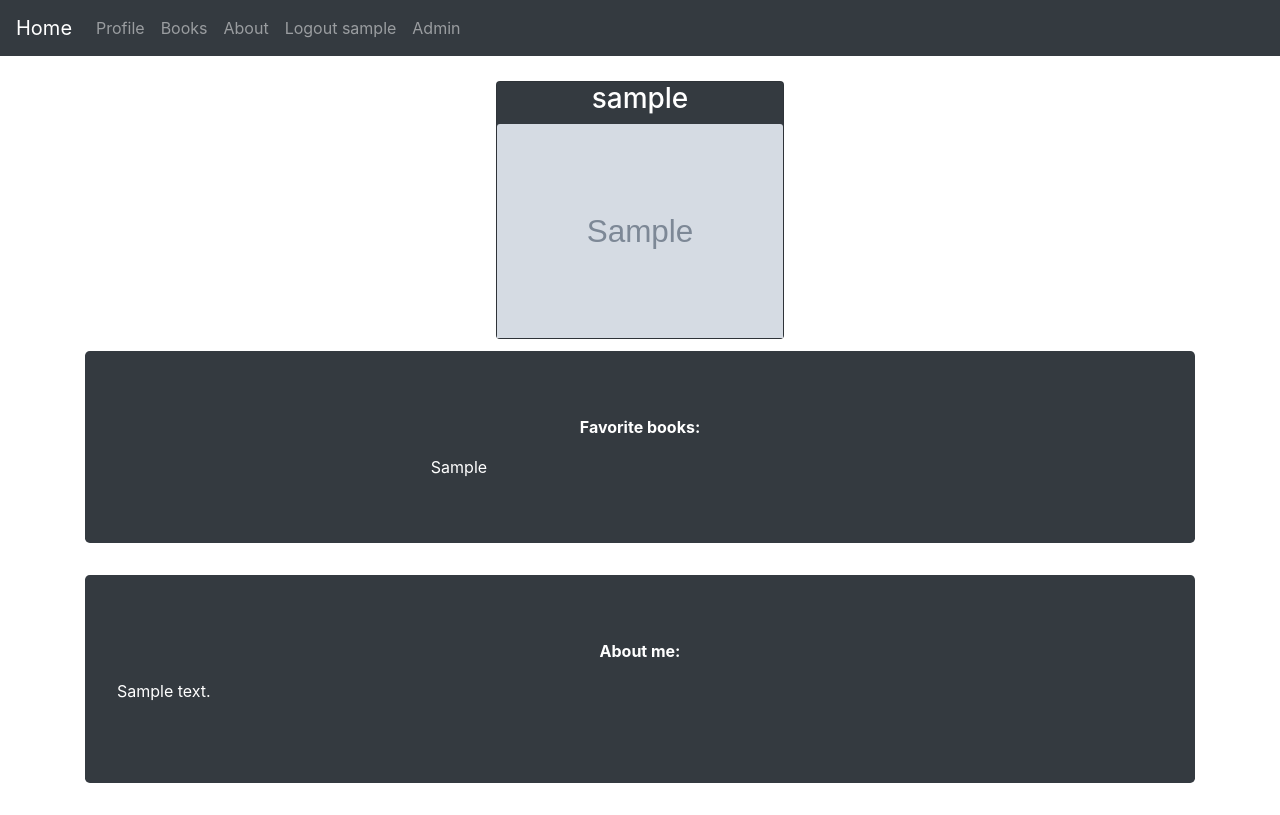
After one commit to ChicoState/readerhub, a Django app: page /personalization/profile/ in a window 1280 px wide. The commit adds this page. Run offline with Django 4.2, Linux system fonts and the light colour scheme; a user stored in the database is signed in; tables that the repository leaves empty hold one stand-in row (values such as "Sample post"); grey boxes marked "Sample" are stand-in pictures; some libraries are stand-ins or nearby versions.

Commit message:
very rudimentary working model of user

```diff
--- a/personalization/models.py
+++ b/personalization/models.py
@@ -5,6 +5,7 @@ from django.contrib.auth.models import User
 
 class PersonalInfo(models.Model):
 	user = models.ForeignKey(User, on_delete=models.CASCADE)
-	about = models.CharField(max_length=65536, null = True)
-	profile_pic = models.ImageField(null = True, blank = True)
-	#list of friends
+	about_user = models.CharField(max_length=65536, null = True)
+	personal_image = models.ImageField(null = True, blank = True)
+	favorite_books = models.CharField(max_length=65536, null = True)
+	#a follow attribute
--- a/personalization/views.py
+++ b/personalization/views.py
@@ -1,7 +1,8 @@
 from django.shortcuts import render, redirect
 from django.http import HttpResponse
 from django.contrib.auth.decorators import login_required
-from personalization.models import PersonalPage
+from personalization.models import PersonalInfo
+from personalization.forms import PersonalInfoForm
 from django.contrib.auth.models import User
 from django.shortcuts import render
 from django.core.paginator import Paginator, EmptyPage, PageNotAnInteger
@@ -13,4 +14,43 @@ import requests
 
 
 @login_required(login_url='/login/')
-#create personal page
+def profile(request):
+	if (request.method == "GET" and "delete" in request.GET):
+            id = request.GET["delete"]
+            RecipeEntry.objects.filter(id=id).delete()
+            return redirect("personalization/profile.html")
+	else:
+            table_data = PersonalInfo.objects.filter(user=request.user) #all recipes the user has
+            print(PersonalInfo.objects.filter(favorite_books=request.user))
+            context = {
+                "table_data": table_data,
+            }
+            return render(request, 'personalization/profile.html', context)
+
+
+@login_required(login_url='/login/')
+def add_profile(request):
+    if (request.method == "POST"):
+        if ("add_profile" in request.POST):
+            add_form = PersonalInfoForm(request.POST, request.FILES)
+            if (add_form.is_valid()):  #entering recipe attributes @@@@@@
+                favorite_books = add_form.cleaned_data["favorite_books"]
+                about_user = add_form.cleaned_data["about_user"]
+                personal_image = add_form.cleaned_data["personal_image"]
+                user = User.objects.get(id=request.user.id)
+                print("TEST")
+                PersonalInfo(user=user, favorite_books = favorite_books, about_user = about_user, personal_image = personal_image).save()
+                return redirect("/personalization/profile")
+            else:
+                context = {
+                    "form_data": add_form,
+                }
+                return render(request, 'personalization/add_profile.html', context)
+        else:
+			# Cancel
+            return redirect("personalization/profile/")
+    else:
+        context = {
+            "form_data": PersonalInfoForm(),
+        }
+        return render(request, 'personalization/add_profile.html', context)
--- a/readerhub/settings.py
+++ b/readerhub/settings.py
@@ -12,6 +12,8 @@ https://docs.djangoproject.com/en/4.1/ref/settings/
 
 #from pathlib import Path
 import os
+#from django.conf import settings
+#from django.conf.urls.static import static
 
 # Build paths inside the project like this: BASE_DIR / 'subdir'.
 #BASE_DIR = Path(__file__).resolve().parent.parent
--- a/readerhub/urls.py
+++ b/readerhub/urls.py
@@ -16,6 +16,7 @@ Including another URLconf
 from django.contrib import admin
 from django.urls import path, include
 from app1 import views as app1_views
+from personalization import views as personalization_views
 from django.conf.urls.static import static
 from django.conf import settings
 
@@ -25,6 +26,8 @@ urlpatterns = [
     path('join/', app1_views.join),
     path('login/', app1_views.user_login),
     path('logout/', app1_views.user_logout),
+    path('personalization/add_profile/', personalization_views.add_profile),
+    path('personalization/profile/', personalization_views.profile),
 ]
 
 urlpatterns += static(settings.MEDIA_URL, document_root=settings.MEDIA_ROOT) #needed to save images to static
--- a/templates/app1/home.html
+++ b/templates/app1/home.html
@@ -1,3 +1,7 @@
 {% include "bootstrap.html" %}
 {% include "nav.html" %}
 This is homepage
+<form method="GET" action="/personalization/add_profile">
+  <br><br><br><br><br><br><br><br><br><br>
+  <input type="submit" class="btn btn-success btn-lg first-btn" value="Create Profile">
+</form>
--- /dev/null
+++ b/templates/personalization/profile.html
@@ -0,0 +1,62 @@
+<html>
+
+<head>
+  <meta charset="utf-8">
+  <title>Profile</title>
+  {% include "bootstrap.html" %}
+  {% load static %}
+  <script src="{%static 'personalization/personalization.js' %}"></script>
+  <link rel="stylesheet" href="{%static 'CSS/profile.css' %}"/>
+</head>
+<body>
+  {% include "nav.html" %}
+  <div class="row">
+    <div class="col-12">
+    {% if not table_data %}
+    <div class = "container" align = "center">
+    <form method="GET" action="/personalization/add_profile/">
+      <br><br><br><br><br><br><br><br><br><br>
+      <input type="submit" class="btn btn-success btn-lg first-btn" value="Create Profile">
+    </form>
+  </div>
+  {% else %}
+
+  {% for profile in table_data %}
+  <div class = "container">
+    <br>
+    <div class="card-columns mx-auto d-flex justify-content-center col-12">
+      <div class="card text-center bg-dark text-white" style="width: 18rem;">
+        <h3 class="card-text">{{ profile.user }}</h3>
+          {% if profile.personal_image %}
+          <img class="card-img-top yes-img" src="{{profile.personal_image.url }}" alt="Card image cap">
+            {% else %}
+          <img class="card-img-top no-img" src="{%static 'plate_fork.png' %}" alt="Card image cap">
+          {% endif %}
+      </div>
+    </div>
+
+  <div class="jumbotron bg-dark text-white">
+    <p class="text-center title"><b>Favorite books:</b></p>
+    <div class="row justify-content-center">
+     <div class="col-5">  {{profile.favorite_books}}  </div>
+    </div>
+  </div>
+
+  <div class="jumbotron bg-dark text-white">
+    <p class="text-center title"><b>About me:</b></p>
+    <p class="psteps">{{ profile.about_user|linebreaksbr }}</p>
+  </div>
+
+</div>
+{% endfor %}
+
+
+</body>
+
+</html>
+
+
+
+      {% endif %}
+
+</body>
```
Also changed, not shown: personalization/forms.py (+8 -2 lines), templates/personalization/add_profile.html (added, +33 -0 lines), personalization/migrations/0001_initial.py (added), personalization/migrations/__init__.py (added).
